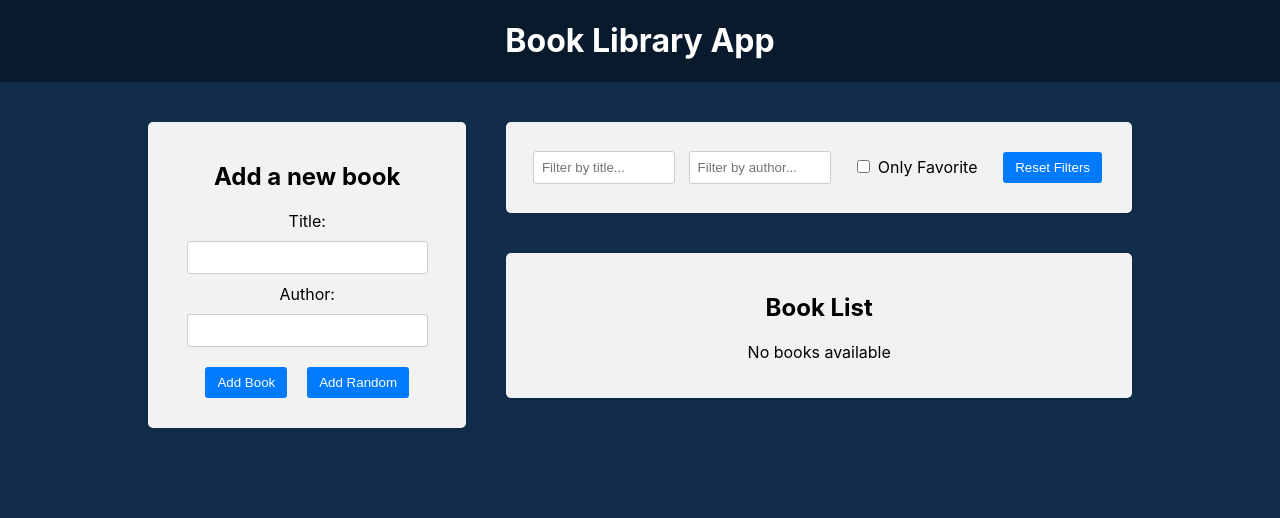
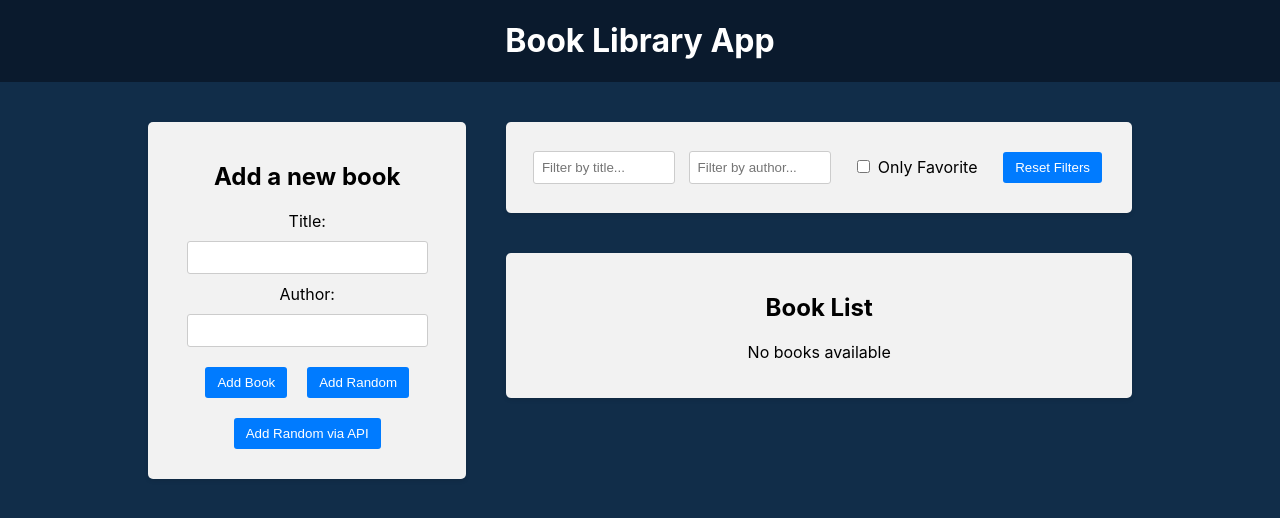
Before and after one commit to SergiyKonrad/MERN-book-library-app, a React (Create React App) app in the folder front/: page / in a window 1280 px wide. Shown: the top 518 px of the page. Built offline with nearby package versions, Linux system fonts and the light colour scheme.

Commit message:
Add Random via API and axios

```diff
--- a/front/package.json
+++ b/front/package.json
@@ -8,6 +8,7 @@
     "@testing-library/jest-dom": "^5.17.0",
     "@testing-library/react": "^13.4.0",
     "@testing-library/user-event": "^13.5.0",
+    "axios": "^1.7.7",
     "react": "^18.3.1",
     "react-dom": "^18.3.1",
     "react-icons": "^5.3.0",
--- a/front/src/components/BookForm/BookForm.js
+++ b/front/src/components/BookForm/BookForm.js
@@ -1,5 +1,6 @@
 import { useState } from 'react'
 import { useDispatch } from 'react-redux'
+import axios from 'axios'
 import { addBook } from '../../redux/slices/booksSlice'
 import createBookWithID from '../../utils/createBookWithID'
 import booksData from '../../data/books.json'
@@ -14,8 +15,8 @@
   const handleAddRandomBook = () => {
     const randomIndex = Math.floor(Math.random() * booksData.length)
     const randomBook = booksData[randomIndex]
+    // const randomBookWithId = createBookWithID({ ...randomBook, isRandom: true })
     const randomBookWithId = createBookWithID(randomBook, true)
-
     dispatch(addBook(randomBookWithId))
   }
 
@@ -31,6 +32,18 @@
       setAuthor('')
     } else {
       alert('Please fill in both the title and author fields.')
+    }
+  }
+
+  const handleAddRandomBookViaAPI = async () => {
+    try {
+      const res = await axios.get('http://localhost:4000/random-book')
+      if (res?.data?.title && res?.data?.author) {
+        const apiBookWithId = createBookWithID(res.data, true)
+        dispatch(addBook(apiBookWithId))
+      }
+    } catch (error) {
+      console.log('Error fetching random book', error)
     }
   }
 
@@ -61,6 +74,9 @@
         <button type="button" onClick={handleAddRandomBook}>
           Add Random
         </button>
+        <button type="button" onClick={handleAddRandomBookViaAPI}>
+          Add Random via API
+        </button>
       </form>
     </div>
   )
```
Also changed, not shown: 1 other file (tests, documents, lock files or other folders).
